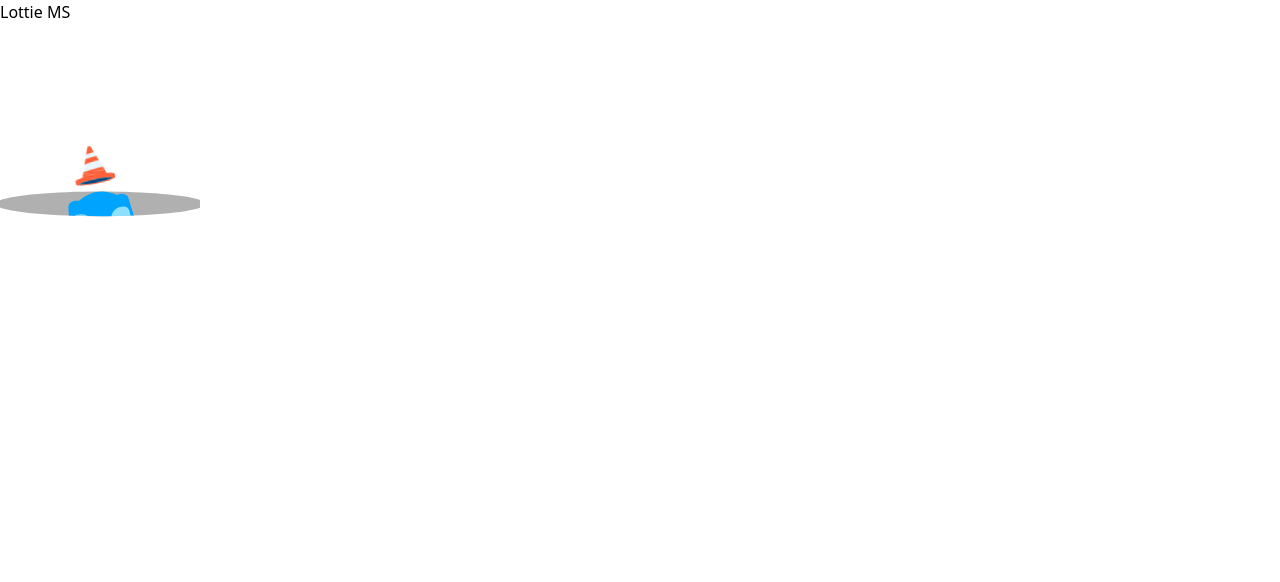
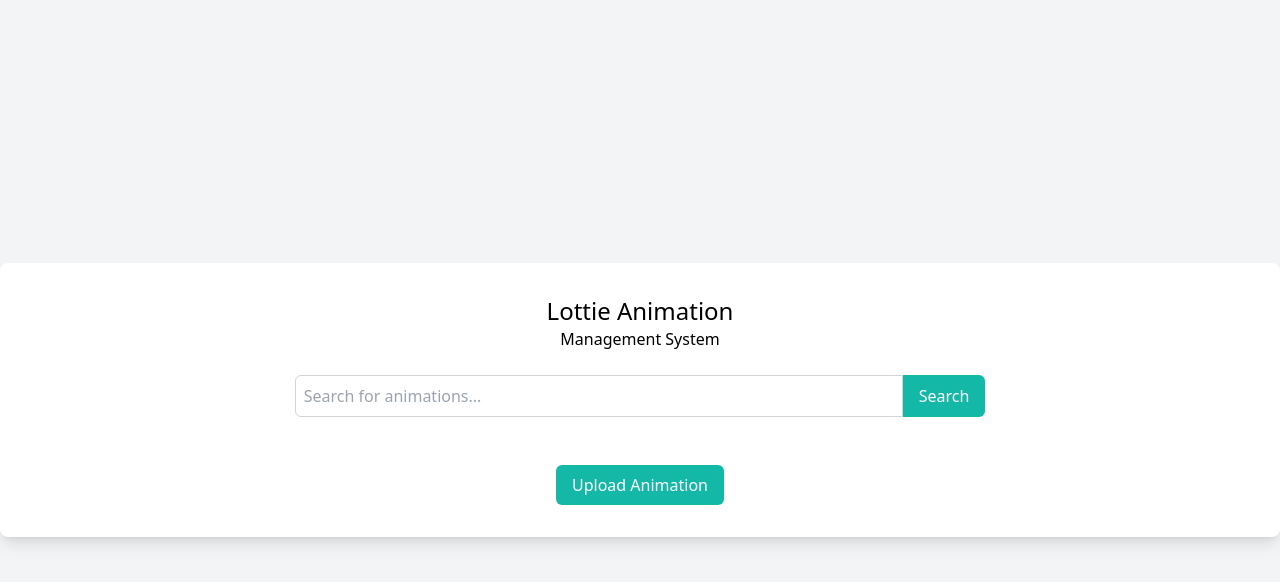
Before and after one commit to chrisdoctor/lottie-ms, a React app: page / in a window 1280 px wide. Shown: the top 582 px of the page. Built offline with nearby package versions, Linux system fonts and the light colour scheme.

Commit message:
Create a main component; refactor App to use main component

```diff
--- a/src/App.tsx
+++ b/src/App.tsx
@@ -1,11 +1,10 @@
-import React from 'react';
-import LottiePreview from './components/LottiePreview';
+import React from "react";
+import Main from "./components/Main";
 
 const App: React.FC = () => {
   return (
-    <div>
-      <h1>Lottie MS</h1>
-      <LottiePreview />
+    <div className="App">
+      <Main />
     </div>
   );
 };
--- /dev/null
+++ b/src/components/Main.tsx
@@ -0,0 +1,29 @@
+import React from "react";
+// import LottiePreview from "./LottiePreview";
+// import LottieUpload from "./LottieUpload";
+import LottieSearch from "./LottieSearch";
+
+const Main: React.FC = () => {
+  const openUploadDialog = () => {
+    alert("Upload dialog will open here.");
+    // Logic to open upload dialog will be added later
+  };
+
+  return (
+    <div className="flex items-center justify-start md:justify-center h-screen bg-gray-100">
+      <div className="container bg-white p-8 rounded-lg shadow-lg text-left md:text-center">
+        <h1 className="text-2xl">Lottie Animation</h1>
+        <h2 className="text-base font-sans mb-6">Management System</h2>
+        <LottieSearch />
+        <button
+          className="mt-6 px-4 py-2 bg-teal-500 text-white rounded-md"
+          onClick={openUploadDialog}
+        >
+          Upload Animation
+        </button>
+      </div>
+    </div>
+  );
+};
+
+export default Main;
```
